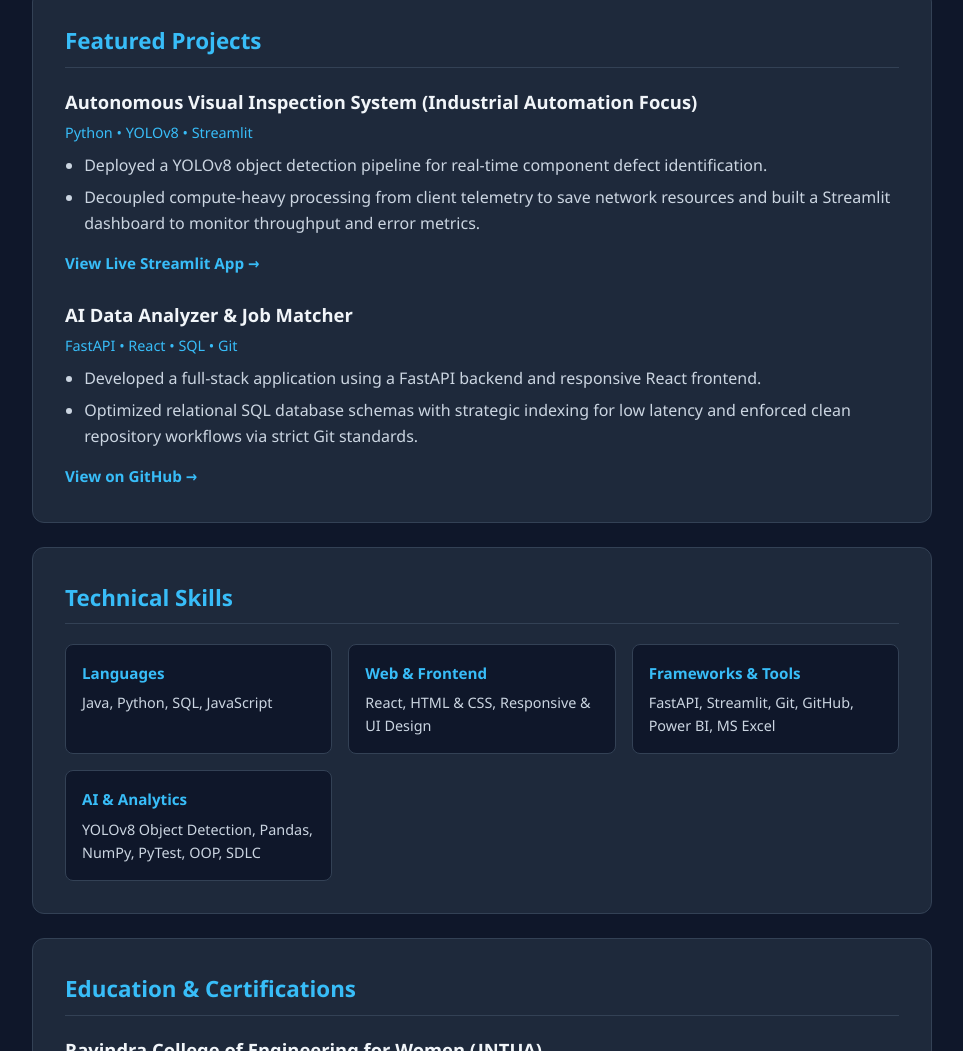
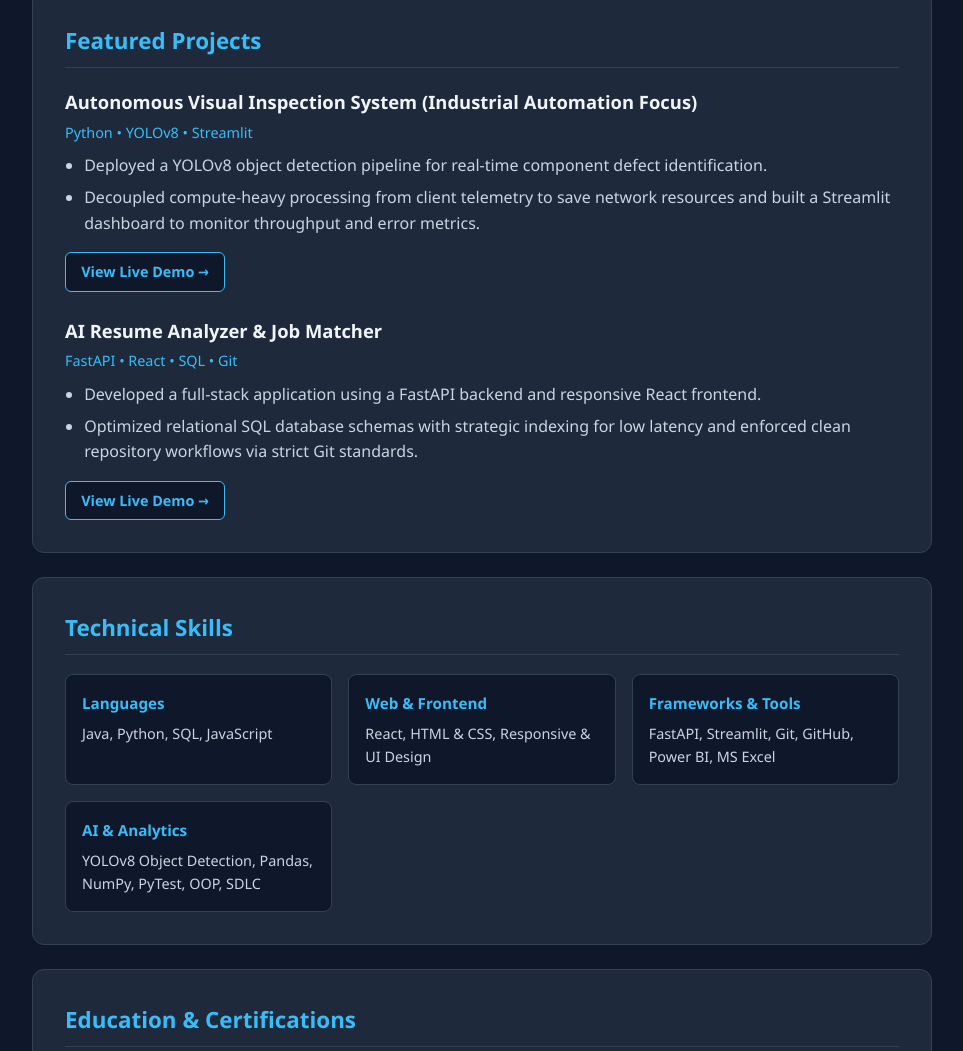
Before and after one commit to arshi-shaik/arshi-shaik.github.io, a plain HTML site: page index.html in a window 1280 px wide. Shown: the part 1173-2224 px from the top of the page, without its empty margins (158-1121 px from the left). Drawn offline with Linux system fonts and the light colour scheme.

Commit message:
Update project links and styles in index.html

```diff
--- a/index.html
+++ b/index.html
@@ -22,8 +22,8 @@
     .item .meta { color: #38bdf8; font-size: 0.9rem; margin-bottom: 0.6rem; font-weight: 500; }
     ul { padding-left: 1.2rem; color: #cbd5e1; }
     li { margin-bottom: 0.4rem; }
-    .project-link { display: inline-block; margin-top: 0.5rem; color: #38bdf8; text-decoration: none; font-weight: 600; font-size: 0.95rem; }
-    .project-link:hover { text-decoration: underline; }
+    .project-link { display: inline-block; margin-top: 0.6rem; margin-right: 1rem; padding: 0.45rem 0.95rem; background: #0f172a; border: 1px solid #38bdf8; border-radius: 6px; color: #38bdf8; text-decoration: none; font-weight: 600; font-size: 0.9rem; transition: 0.2s; }
+    .project-link:hover { background: #38bdf8; color: #0f172a; }
     .skills-grid { display: grid; grid-template-columns: repeat(auto-fit, minmax(250px, 1fr)); gap: 1rem; }
     .skill-box { background: #0f172a; padding: 1rem; border-radius: 8px; border: 1px solid #334155; }
     .skill-box h4 { color: #38bdf8; margin-bottom: 0.4rem; font-size: 0.95rem; }
@@ -41,7 +41,7 @@
       <p class="location">Kurnool, Andhra Pradesh, India &bull; Graduated April 2026</p>
       <div class="links">
         <a href="https://github.com" target="_blank">GitHub</a>
-        <a href="https://linkedin.com" target="_blank">LinkedIn</a>
+        <a href="https://www.linkedin.com/in/shaik-arshiya-20b5322a8/" target="_blank">LinkedIn</a>
         <a href="mailto:shaik.malikjareena@gmail.com">Email Me</a>
       </div>
     </header>
@@ -80,16 +80,16 @@
           <li>Deployed a YOLOv8 object detection pipeline for real-time component defect identification.</li>
           <li>Decoupled compute-heavy processing from client telemetry to save network resources and built a Streamlit dashboard to monitor throughput and error metrics.</li>
         </ul>
-        <a class="project-link" href="https://streamlit.app" target="_blank">View Live Streamlit App &rarr;</a>
+        <a class="project-link" href="https://streamlit.app" target="_blank">View Live Demo &rarr;</a>
       </div>
       <div class="item">
-        <h3>AI Data Analyzer & Job Matcher</h3>
+        <h3>AI Resume Analyzer & Job Matcher</h3>
         <div class="meta">FastAPI &bull; React &bull; SQL &bull; Git</div>
         <ul>
           <li>Developed a full-stack application using a FastAPI backend and responsive React frontend.</li>
           <li>Optimized relational SQL database schemas with strategic indexing for low latency and enforced clean repository workflows via strict Git standards.</li>
         </ul>
-        <a class="project-link" href="https://github.com" target="_blank">View on GitHub &rarr;</a>
+        <a class="project-link" href="https://github.io" target="_blank">View Live Demo &rarr;</a>
       </div>
     </section>
 
```
